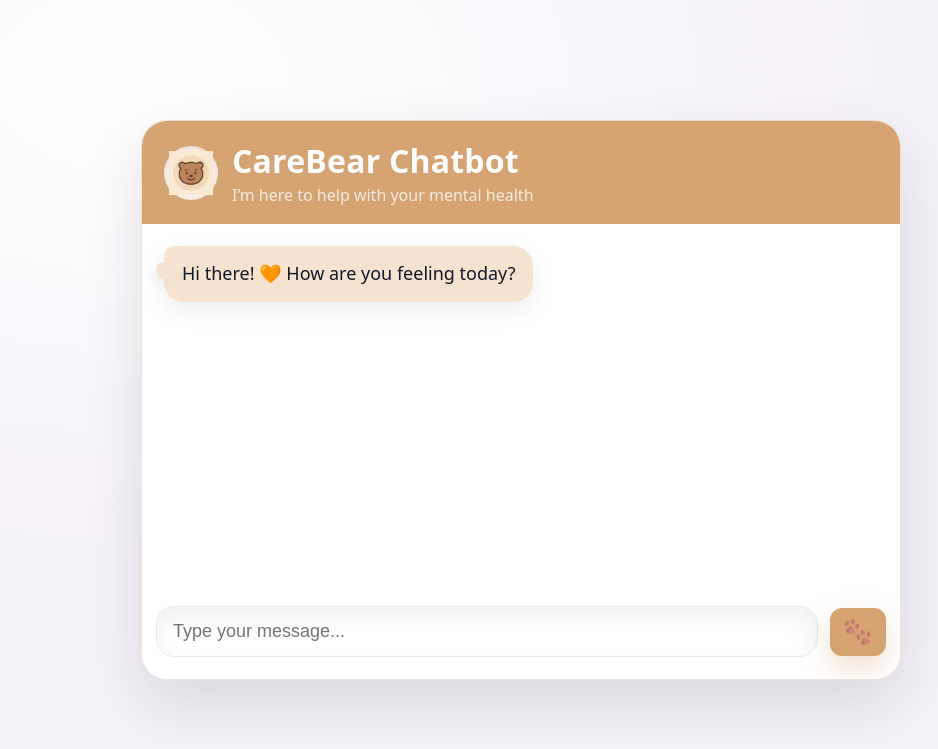
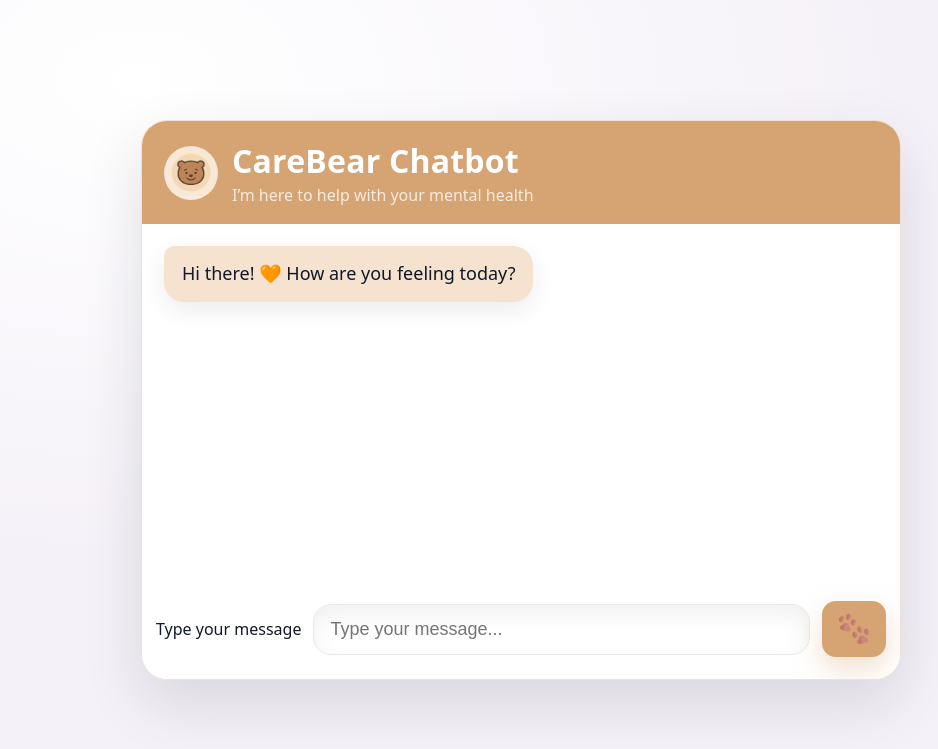
Before and after one commit to MariaTonova/mentalhealthchatbot, a Flask app: page / in a window 1280 px wide. Shown: the top 749 px of the page, without its empty margins (119-1057 px from the left). Run offline with Flask 3, Linux system fonts and the light colour scheme.

Commit message:
Update style.css

```diff
--- a/static/style.css
+++ b/static/style.css
@@ -4,8 +4,8 @@
   --tan: #d6a372;
   --ink: #111827;
   --muted: #6b7280;
-  --user: #dbeafe;   /* blue */
-  --bot:  #f5e2cf;   /* peach-beige */
+  --user: #dbeafe;
+  --bot:  #f5e2cf;
   --shadow: 0 24px 60px rgba(17, 24, 39, .12);
 }
 
@@ -32,12 +32,24 @@ body{
   display:flex; align-items:center; gap:14px;
   background: var(--tan); color:#fff; padding: 18px 22px;
 }
+
 .logo{
-  width:54px;height:54px;border-radius:50%;
-  background:#f9efe7; display:grid; place-items:center;
+  width:54px;
+  height:54px;
+  border-radius:50%;
+  background:#f9efe7;
+  display:grid;
+  place-items:center;
   box-shadow: inset 0 2px 6px rgba(0,0,0,.08);
+  overflow:hidden;
 }
-.logo img{width:44px;height:44px;object-fit:contain}
+.logo img{
+  width:88%;
+  height:88%;
+  object-fit:contain;
+  display:block;
+}
+
 .title h1{margin:0;font-size:32px;letter-spacing:.2px}
 .title p{margin:2px 0 0;color:#fffefbcc}
 
@@ -46,43 +58,46 @@ body{
   padding:22px; overflow-y:auto; display:flex; flex-direction:column; gap:16px; background:#fff;
 }
 
-/* Bubbles with soft tails */
 .bubble{
   max-width:72%; padding:14px 18px; font-size:18px; line-height:1.55;
   border-radius:20px; box-shadow: 0 8px 24px rgba(0,0,0,.08); position:relative; white-space:pre-wrap;
 }
 .bubble.me{align-self:flex-end;background:var(--user);border-top-right-radius:10px}
-.bubble.me::after{
-  content:""; position:absolute; right:-8px; top:16px; width:16px; height:16px;
-  background:var(--user); border-radius:0 12px 12px 0; box-shadow:4px 6px 12px rgba(0,0,0,.04);
-}
 .bubble.bot{align-self:flex-start;background:var(--bot);border-top-left-radius:10px}
-.bubble.bot::after{
-  content:""; position:absolute; left:-8px; top:16px; width:16px; height:16px;
-  background:var(--bot); border-radius:12px 0 0 12px; box-shadow:-4px 6px 12px rgba(0,0,0,.04);
-}
 
 /* Mood */
 .mood{ font-size:12px; color:var(--muted); margin:0 22px 8px }
 
 /* Composer */
-.composer{ display:flex; align-items:center; gap:12px; background:#fff; padding:14px 14px 22px }
+.composer{
+  display:flex;
+  align-items:center;
+  gap:12px;
+  background:#fff;
+  padding:14px 14px 22px;
+}
 .composer input{
   flex:1; font-size:18px; background:#fff; border:1px solid #e8e8e8; border-radius:18px;
   padding:14px 16px; outline:none; box-shadow: 0 10px 22px rgba(0,0,0,.06) inset;
 }
 .composer button{
-  width:56px; height:48px; border:0; border-radius:12px; background:var(--tan);
-  cursor:pointer; display:grid; place-items:center; box-shadow: 0 12px 28px rgba(214,163,114,.35);
+  width:64px;
+  height:56px;
+  border:0;
+  border-radius:14px;
+  background:var(--tan);
+  cursor:pointer;
+  display:grid;
+  place-items:center;
+  box-shadow: 0 12px 28px rgba(214,163,114,.35);
 }
 .composer button img{
-  width:26px; height:26px; object-fit:contain; /* show PNG as-is */
-  filter:none;                                  /* no color inversion */
+  width:30px;
+  height:30px;
+  object-fit:contain;
+  filter:none;
 }
 .composer button:disabled{opacity:.7;cursor:not-allowed}
-
-/* Accessibility */
-.sr-only{position:absolute;left:-10000px;top:auto;width:1px;height:1px;overflow:hidden}
 
 @media (max-width:640px){
   .chat-card{min-height:70vh;width:94vw}
```
